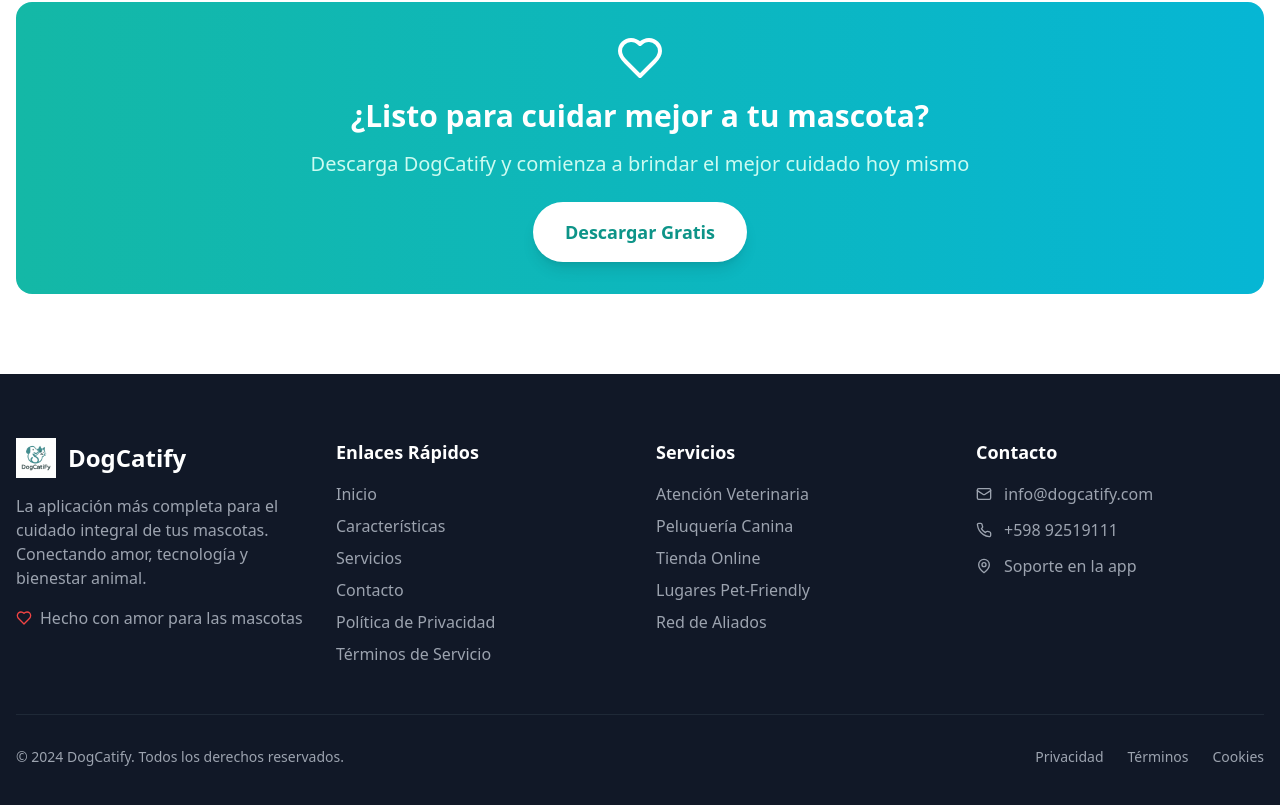
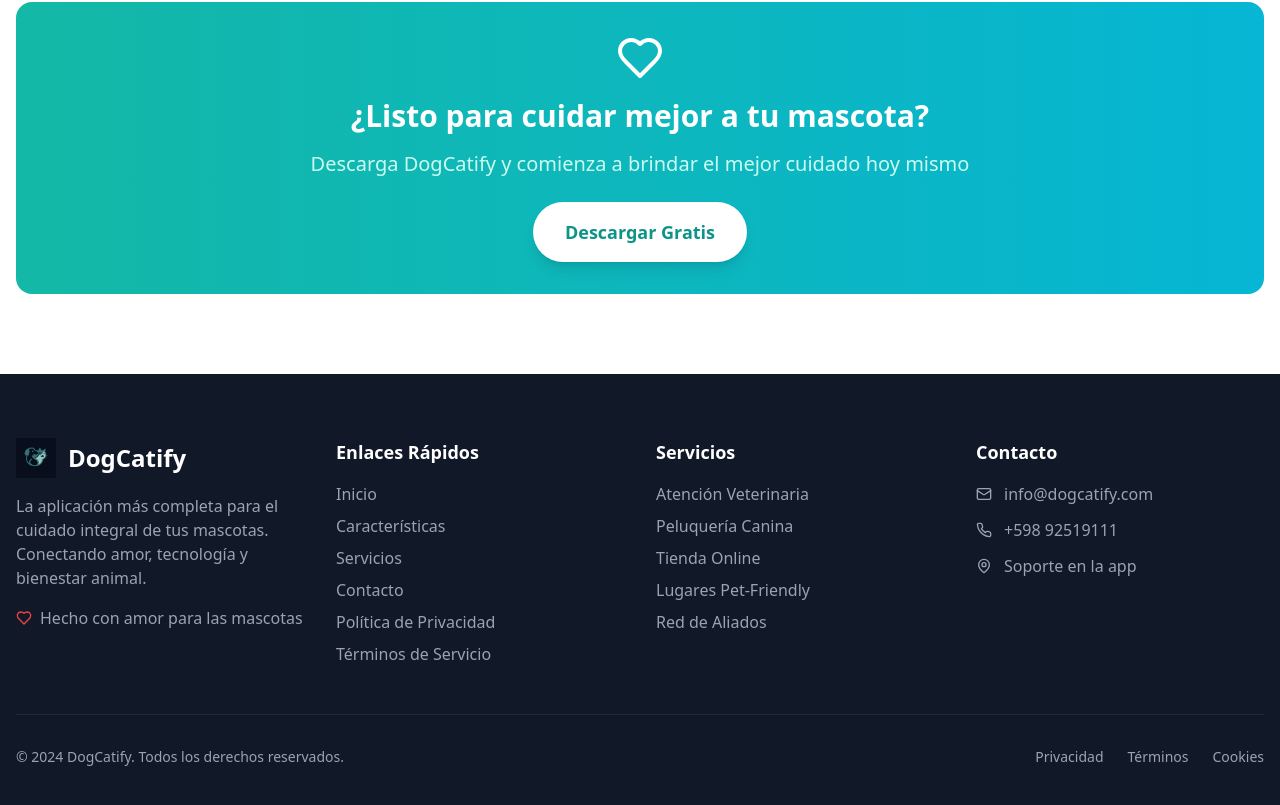
Before and after one commit to itayalasas/web-dogcatify, a React (Vite) app: page / in a window 1280 px wide. Shown: the part 4391-5196 px from the top of the page. Built offline with nearby package versions, Linux system fonts and the light colour scheme.

Commit message:
Updated Footer.tsx

```diff
--- a/src/components/Footer.tsx
+++ b/src/components/Footer.tsx
@@ -10,7 +10,7 @@ const Footer = () => {
           {/* Brand */}
           <div className="space-y-4">
             <div className="flex items-center space-x-3">
-              <img src="/logo-dogcatify.jpg" alt="DogCatify" className="h-10 w-10" />
+              <img src="/logo-fondo-web.png" alt="DogCatify" className="h-10 w-10" />
               <h3 className="text-2xl font-bold">DogCatify</h3>
             </div>
             <p className="text-gray-400">
```
